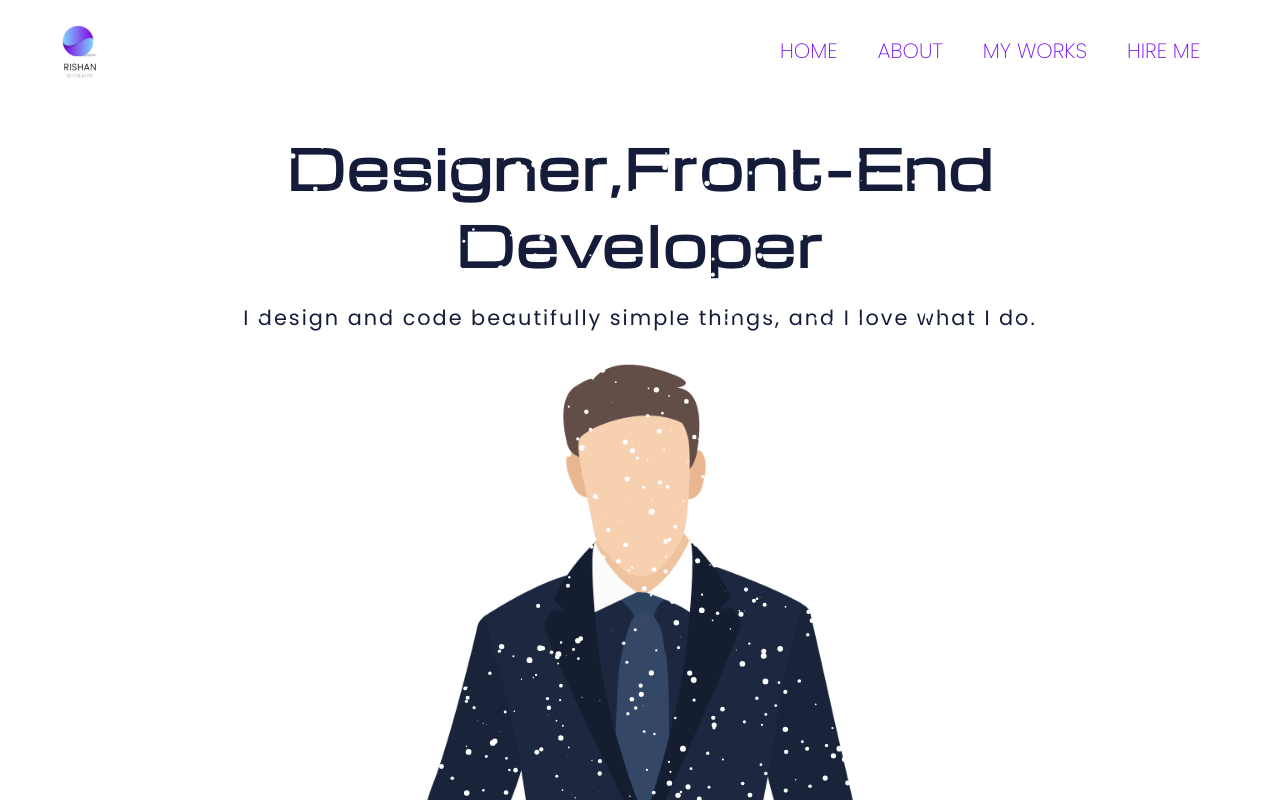
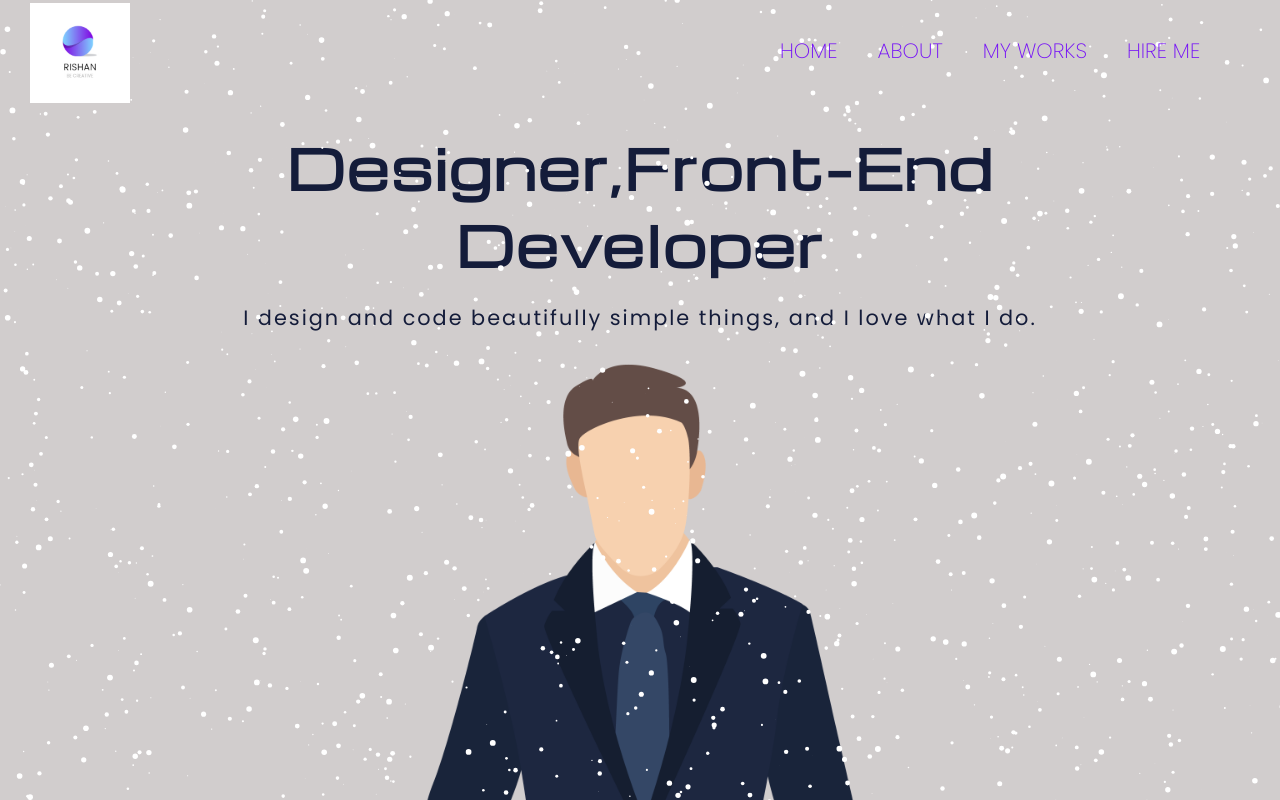
Before and after one commit to DilrukR/My-protfolio, a plain HTML site: page index.html in a window 1280 px wide. Shown: the top 800 px of the page. Drawn offline with nearby package versions, Linux system fonts and the light colour scheme; animation ran at ten frames a second.

Commit message:
background-fix

```diff
--- a/app.js
+++ b/app.js
@@ -17,7 +17,7 @@ particlesJS(
   {
     particles: {
       number: {
-        value: 2000,
+        value: 1000,
         density: {
           enable: true,
           value_area: 800,
@@ -113,7 +113,7 @@ particlesJS(
           distance: 200,
         },
         push: {
-          particles_nb: 4,
+          particles_nb: 40,
         },
         remove: {
           particles_nb: 2,
--- a/style.scss
+++ b/style.scss
@@ -35,6 +35,7 @@ $font-discription: anton, sans-serif;
   body {
     overflow-x: hidden;
     overflow-wrap: hidden;
+    background: #ada6a68f;
   }
 
   header {
@@ -123,6 +124,9 @@ $font-discription: anton, sans-serif;
 // header for desktop view
 
 @media screen and (min-width: 768px) {
+  body {
+    background: #ada6a68f;
+  }
   header {
     height: 100px;
     width: 100vw;
```
Also changed, not shown: css/style.css, 1 other file.
